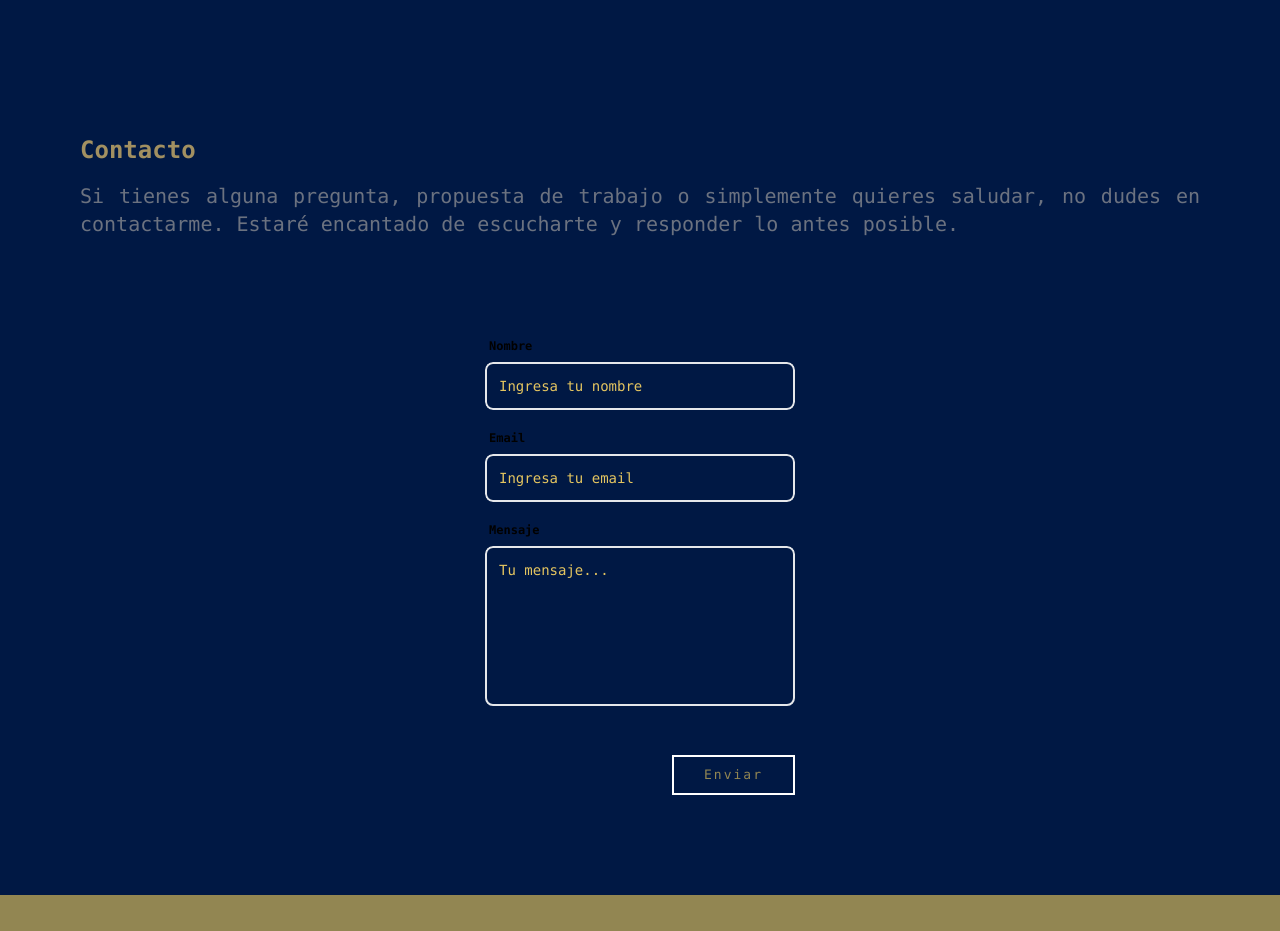
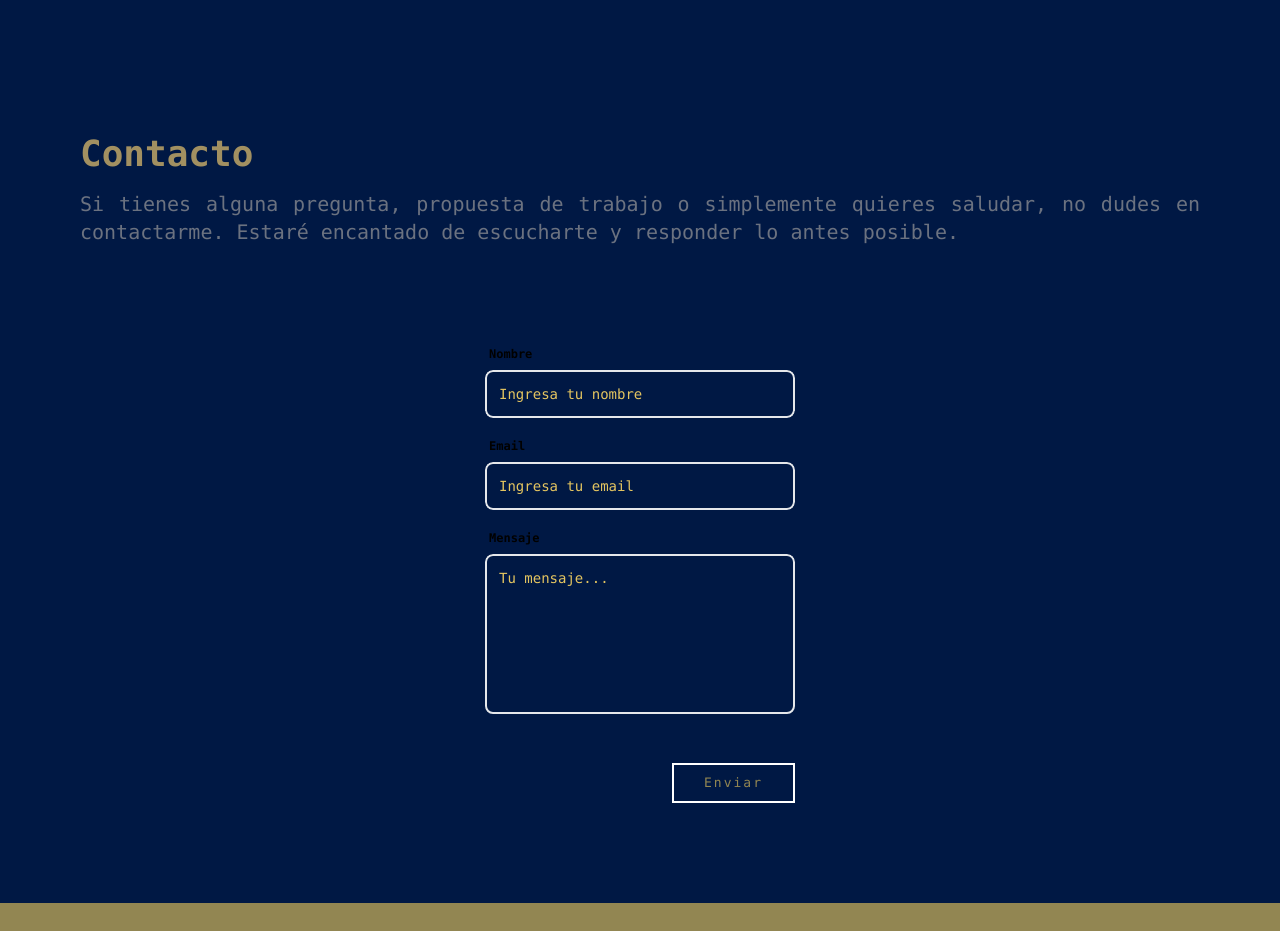
Before and after one commit to jeromanp/my-portfolio, a Next.js app: page / in a window 1280 px wide. Shown: the part 8480-9411 px from the top of the page. Built offline with nearby package versions, Linux system fonts and the light colour scheme.

Commit message:
size text

```diff
--- a/src/components/FormContact.jsx
+++ b/src/components/FormContact.jsx
@@ -110,7 +110,7 @@ export default function ContactForm() {
   return (
     <div className="w-full max-w-screen-xl mx-auto items-center justify-between font-mono text-sm bg-custom-azul">
       <div className="p-5 sm:p-7 md:p-10 lg:p-20 xl:p-20">
-        <h1 className="text-2xl sm:text-3x1 md:text-4x1 lg:text-4x1 font-bold mb-4 text-custom-oro_2">
+        <h1 className="text-2xl sm:text-3xl md:text-4xl lg:text-4xl font-bold mb-4 text-custom-oro_2">
           Contacto
         </h1>
         <div className="text-xs md:text-lg lg:text-xl">
```
